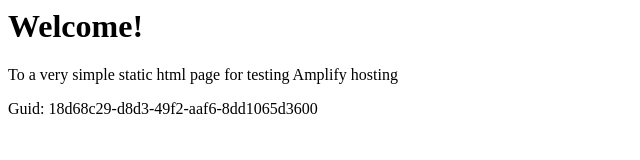
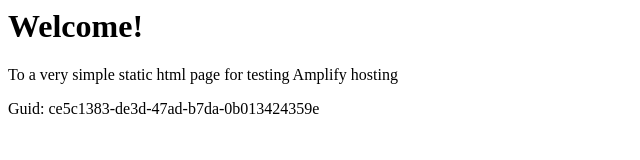
Before and after one commit to aws-aemilia-yul/Github-PR-Commit-Integration-Test-DoNotTouch-GithubWebhookPreviewCanaryTest-v1-preprod-ca-central-1, a website: page src/index.html in a window 1280 px wide. Shown: the full height of the page, 0-640 px from the left. Drawn offline with Linux system fonts and the light colour scheme.

Commit message:
commit from integ tests

```diff
--- a/src/index.html
+++ b/src/index.html
@@ -12,6 +12,6 @@
 <body>
     <h1>Welcome!</h1>
     <p>To a very simple static html page for testing Amplify hosting</p>
-    <p>Guid: 18d68c29-d8d3-49f2-aaf6-8dd1065d3600</p></body>
+    <p>Guid: ce5c1383-de3d-47ad-b7da-0b013424359e</p></body>
 
 </html>
```
